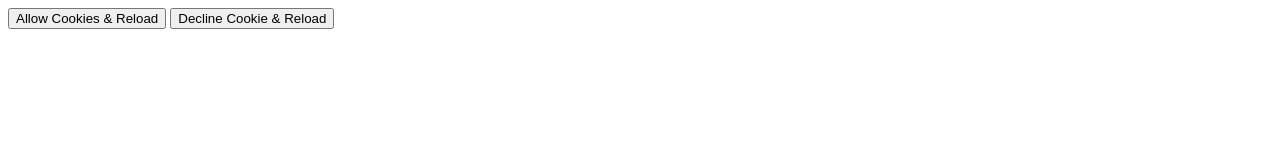
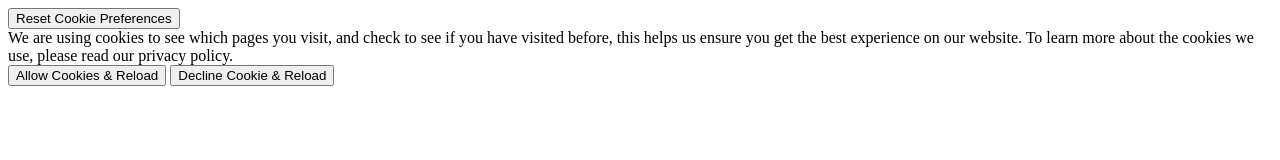
Before and after one commit to jdollery/cookie-consent, a plain HTML site: page src/index.html in a window 1280 px wide. Drawn offline with Linux system fonts and the light colour scheme.

Commit message:
Work on dialog

```diff
--- a/src/index.html
+++ b/src/index.html
@@ -29,13 +29,25 @@
 
   <body>
 
-    <button id="allowCookies">
-      Allow Cookies &amp; Reload
+    <button id="resetCookies">
+      Reset Cookie Preferences
     </button>
 
-    <button id="declineCookies">
-      Decline Cookie &amp; Reload
-    </button>
+    <div class="cookie-dialog active" >
+      <div class="cookie-dialog__body">
+        <div class="cookie-dialog__header">
+          We are using cookies to see which pages you visit, and check to see if you have visited before, this helps us ensure you get the best experience on our website. To learn more about the cookies we use, please read our privacy policy.
+        </div>
+        <div class="cookie-dialog__control">
+          <button id="allowCookies">
+            Allow Cookies &amp; Reload
+          </button>
+          <button id="declineCookies">
+            Decline Cookie &amp; Reload
+          </button>
+        </div>
+      </div>
+    </div>
 
     <!-- <button class="gdpr-modal__trigger">
       Cookie Preferences
@@ -81,6 +93,8 @@
     var declineButton = document.getElementById("declineCookies");
 
     // var resetButton = document.getElementById("resetCookies");
+
+    //https://github.com/Alex-D/Cookies-EU-Banner
 
     allowButton.addEventListener('click', function() {
       var now = new Date();
```
